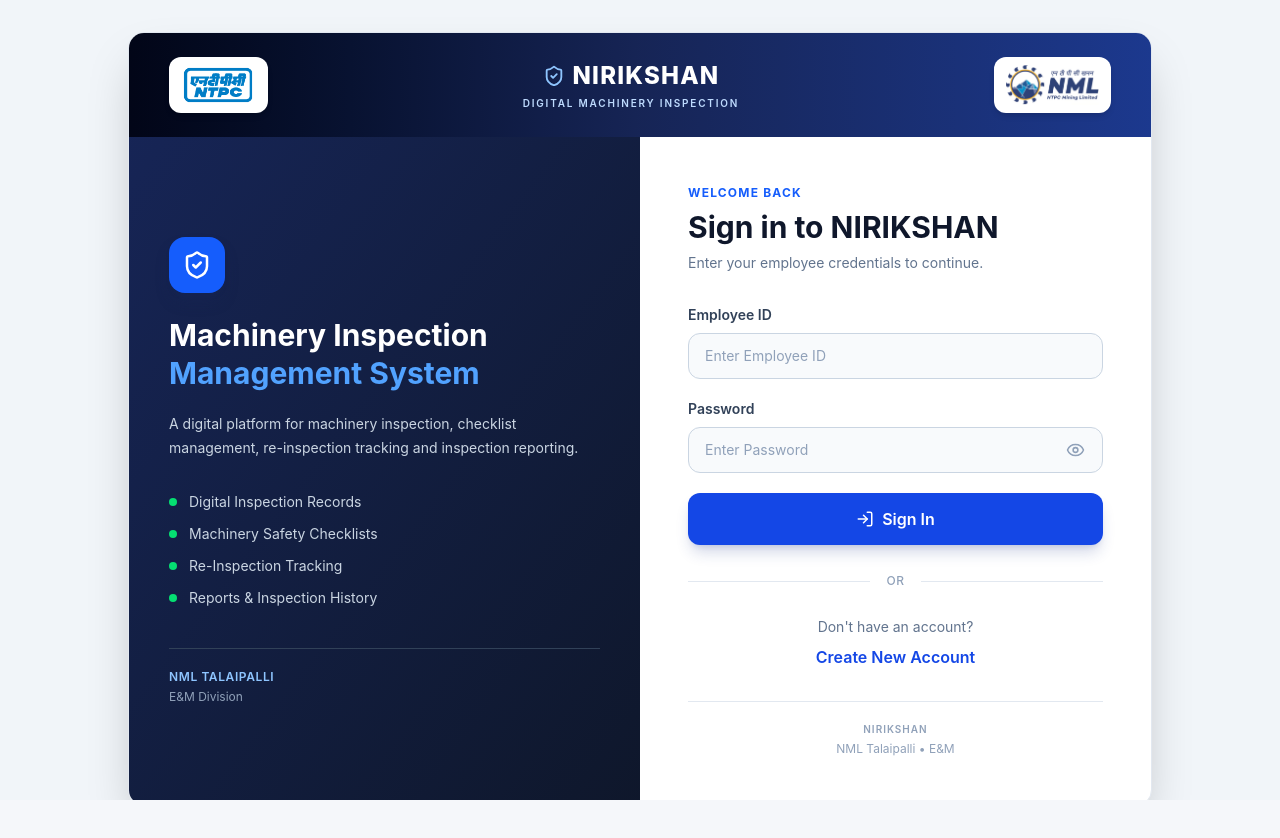
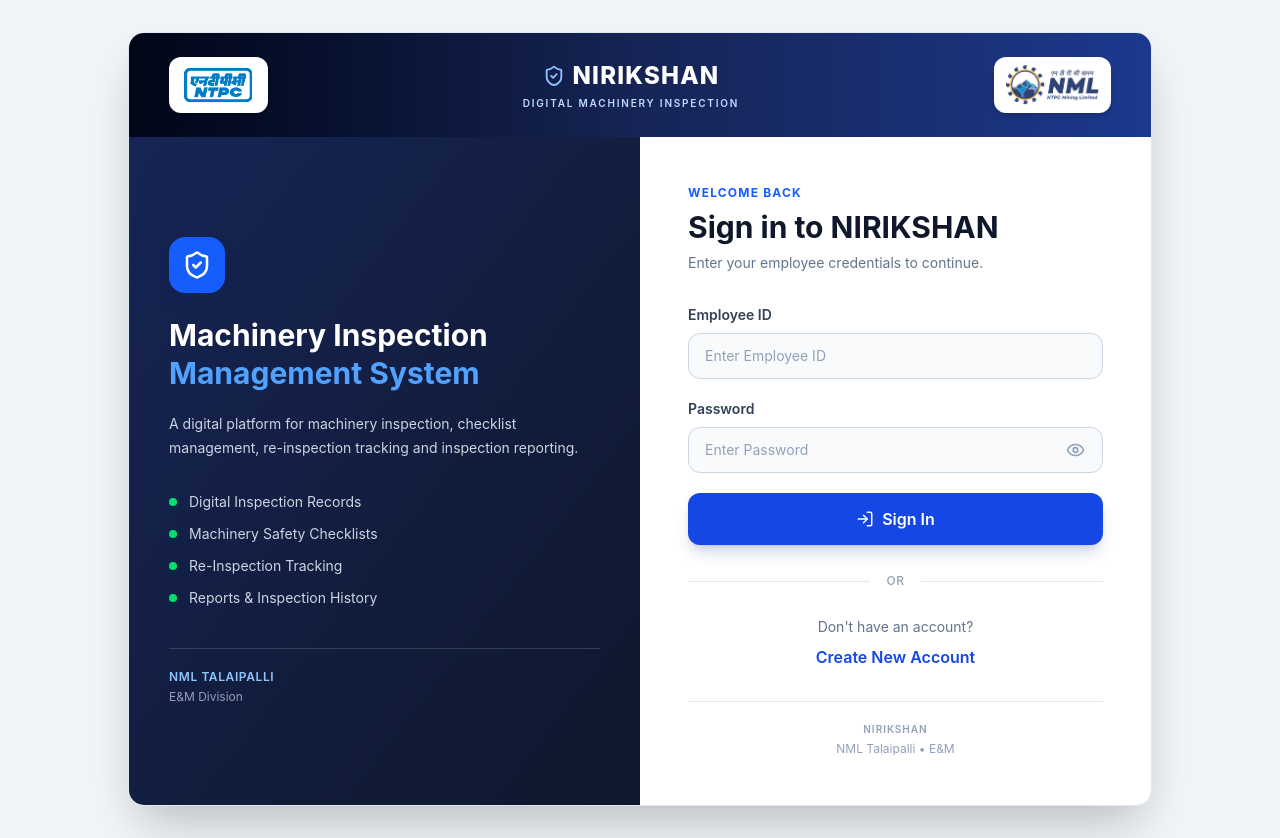
Before and after one commit to lokeshyeddula/NTPC_EM, a React (Vite) app in the folder frontend/: page /login in a window 1280 px wide. Before the commit the page ends 800 px from the top, so only its background shows below. Built offline with nearby package versions, Linux system fonts and the light colour scheme.

Commit message:
Update app.css

```diff
--- a/frontend/src/styles/app.css
+++ b/frontend/src/styles/app.css
@@ -4,13 +4,25 @@
 body,
 #root {
     width: 100%;
-    max-width: 100%;
-    height: 100%;
+    min-height: 100%;
     margin: 0;
     padding: 0;
-    overflow-x: hidden;
+
     font-family: Inter, Arial, Helvetica, sans-serif;
+
     background: #f5f7fa;
+}
+
+html {
+    overflow: hidden;
+}
+
+body {
+    overflow: hidden;
+}
+
+#root {
+    min-height: 100dvh;
 }
 
 * {
```
